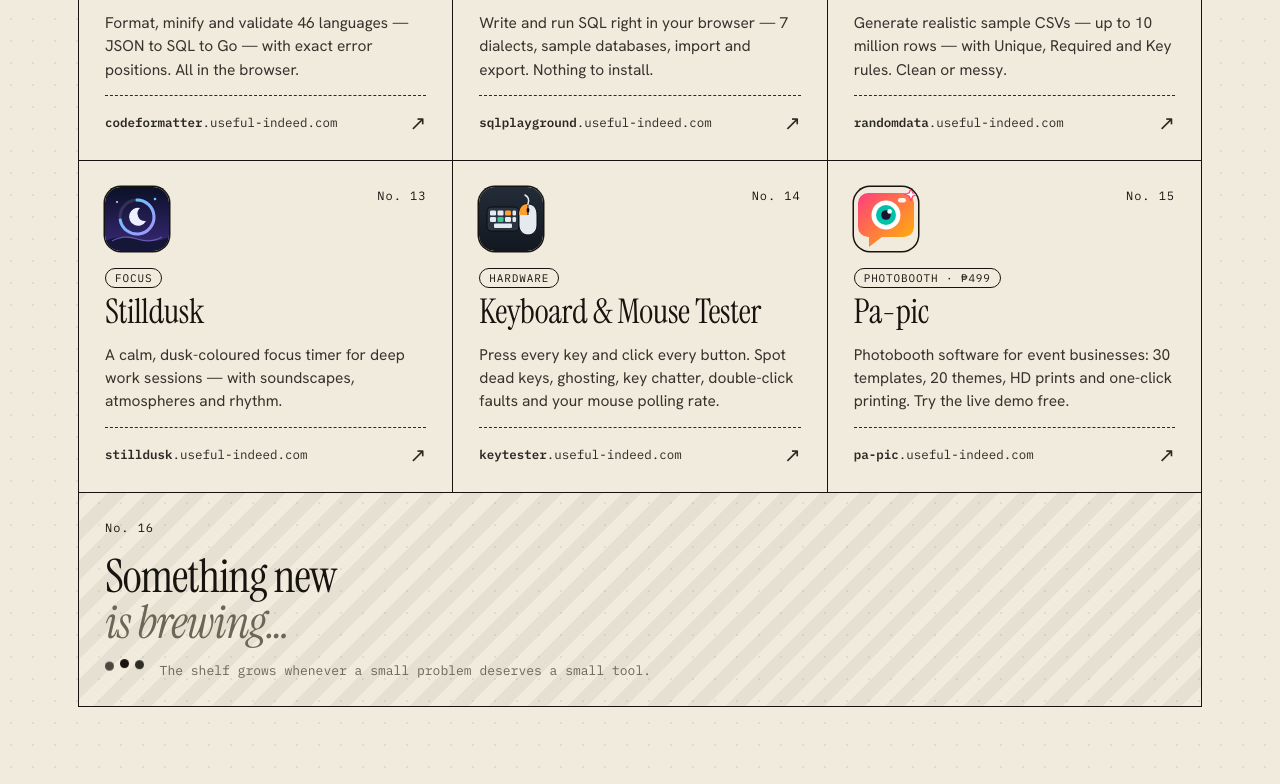
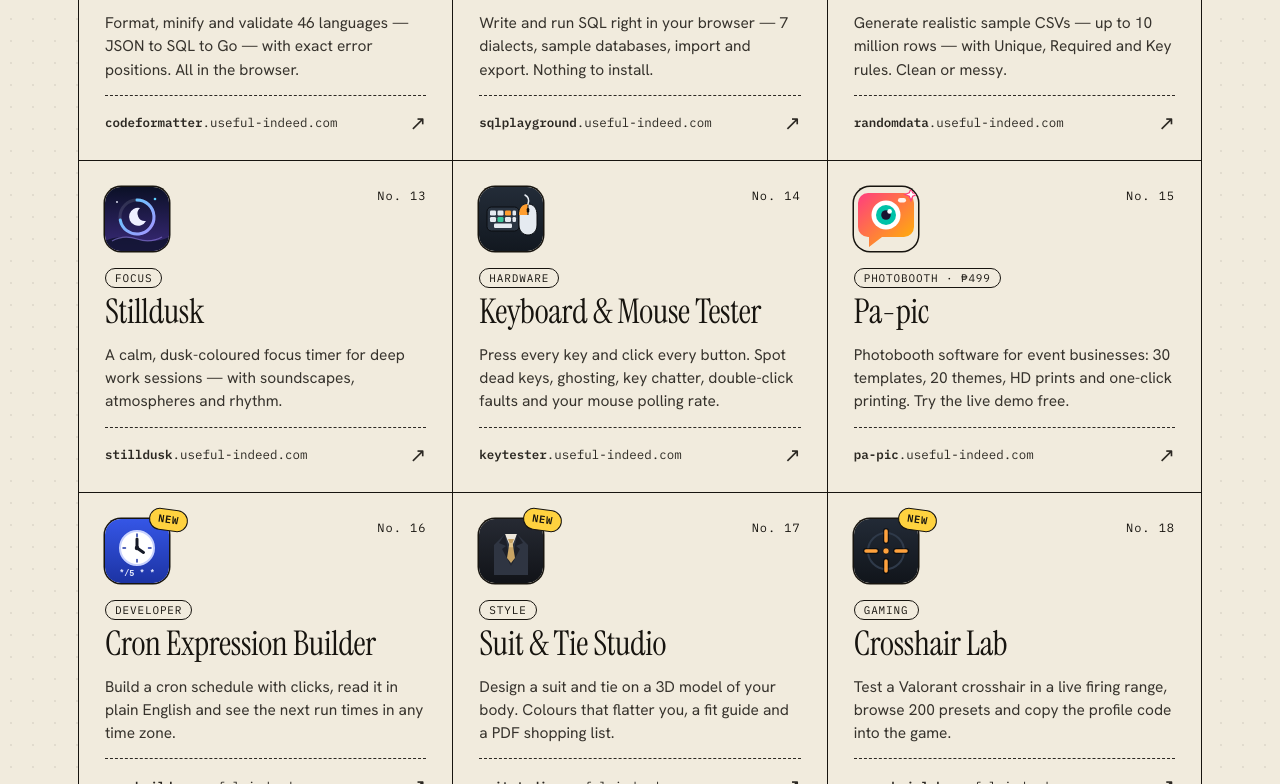
Before and after one commit to sir-troy/useful-indeed, a plain HTML site: page index.html in a window 1280 px wide. Shown: the part 2016-2800 px from the top of the page. Drawn offline with Linux system fonts and the light colour scheme.

Commit message:
Update useful-indeed.com

```diff
--- a/tools.js
+++ b/tools.js
@@ -206,5 +206,44 @@ window.USEFUL_TOOLS = [
     "dot": "#ff3d7f",
     "added": "2026-11-24",
     "badge": ""
+  },
+  {
+    "id": "cronbuilder",
+    "name": "Cron Expression Builder",
+    "repo": "cronbuilder",
+    "cat": "Docs & Dev",
+    "tag": "Developer",
+    "d": "Build a cron schedule with clicks, read it in plain English and see the next run times in any time zone.",
+    "c": "#2747d4",
+    "on": "#e8ecfd",
+    "dot": "#8fa3ff",
+    "added": "2026-11-27",
+    "badge": "New"
+  },
+  {
+    "id": "suitstudio",
+    "name": "Suit & Tie Studio",
+    "repo": "suitstudio",
+    "cat": "Fun",
+    "tag": "Style",
+    "d": "Design a suit and tie on a 3D model of your body. Colours that flatter you, a fit guide and a PDF shopping list.",
+    "c": "#111318",
+    "on": "#e2c58c",
+    "dot": "#c9a464",
+    "added": "2026-11-27",
+    "badge": "New"
+  },
+  {
+    "id": "crosshairlab",
+    "name": "Crosshair Lab",
+    "repo": "crosshairlab",
+    "cat": "Fun",
+    "tag": "Gaming",
+    "d": "Test a Valorant crosshair in a live firing range, browse 200 presets and copy the profile code into the game.",
+    "c": "#11151b",
+    "on": "#ffa23d",
+    "dot": "#ffa23d",
+    "added": "2026-11-27",
+    "badge": "New"
   }
 ];
```
Also changed, not shown: about.html (+1 -1 lines), index.html (+1 -1 lines), logos/cronbuilder.svg (added), logos/crosshairlab.svg (added), logos/suitstudio.svg (added).
